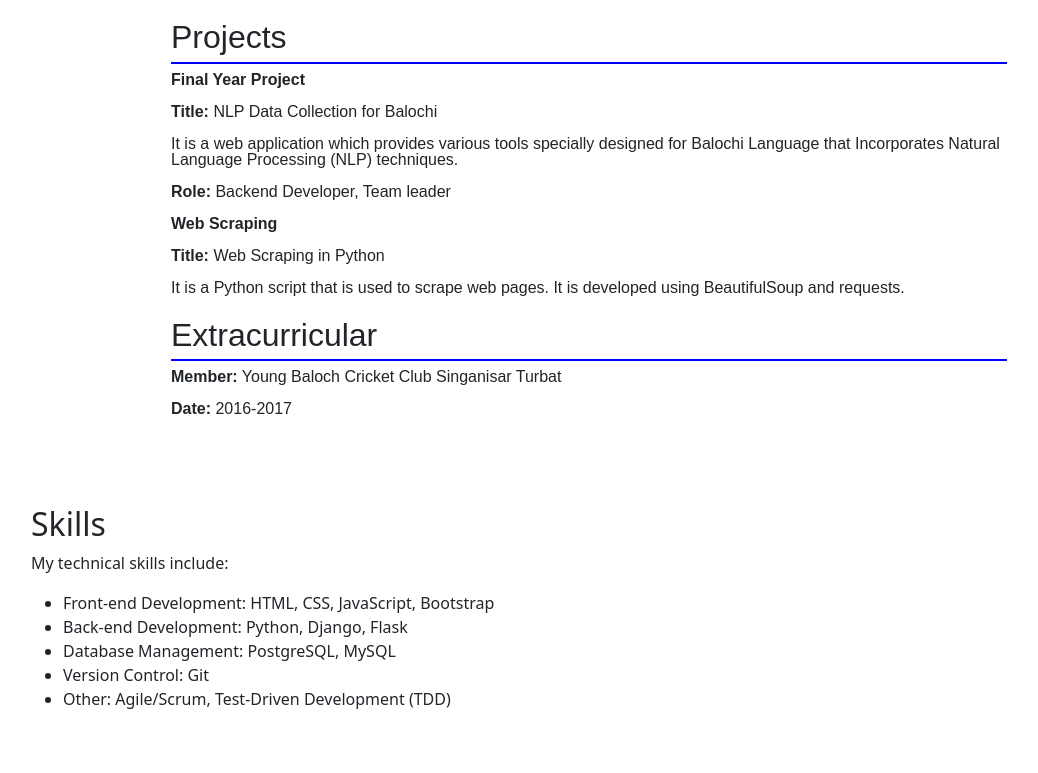
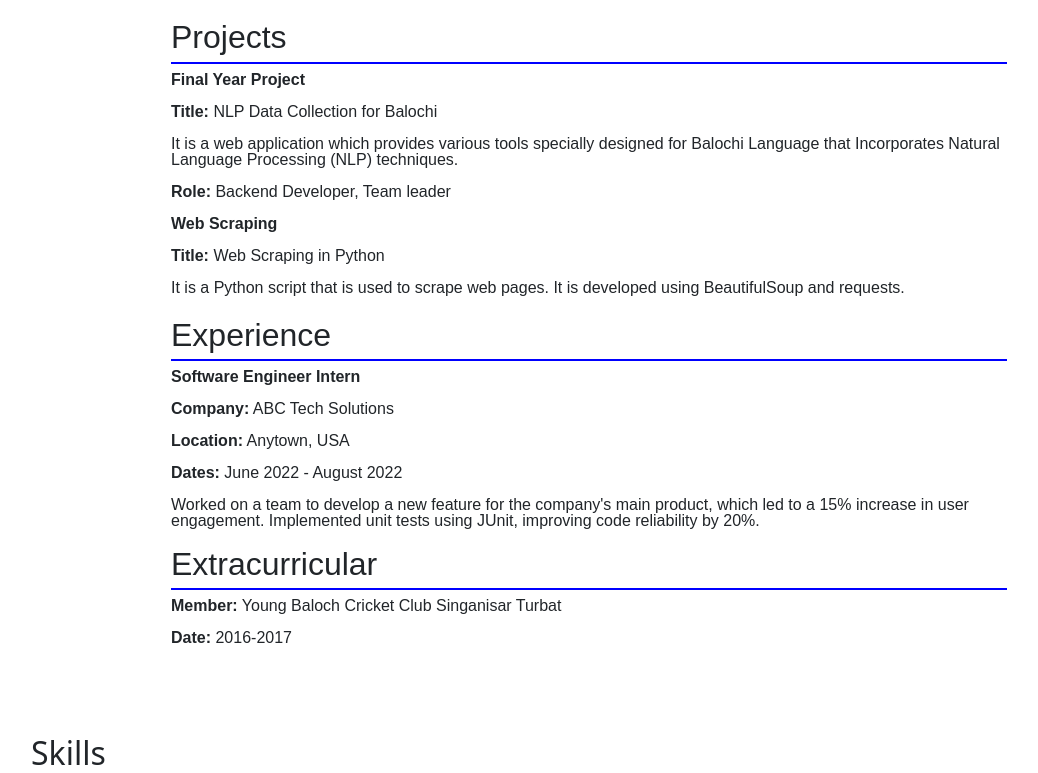
Before and after one commit to hafeezBaluch/Portfolio, a Django app: page / in a window 1280 px wide. Shown: the part 1715-2488 px from the top of the page, without its empty margins (51-1089 px from the left). Run offline with Django 5.2, Linux system fonts and the light colour scheme; some libraries are stand-ins or nearby versions.

Commit message:
added experience section in resume

```diff
--- a/portfolio/templates/index.html
+++ b/portfolio/templates/index.html
@@ -149,6 +149,15 @@
             <p>It is a Python script that is used to scrape web pages. It is developed using BeautifulSoup and requests.</p>
         </div>
 
+        <h2 class='heading'>Experience</h2>
+        <div class="experience">
+            <p><strong>Software Engineer Intern</strong></p>
+            <p><strong>Company:</strong> ABC Tech Solutions</p>
+            <p><strong>Location:</strong> Anytown, USA</p>
+            <p><strong>Dates:</strong> June 2022 - August 2022</p>
+            <p>Worked on a team to develop a new feature for the company's main product, which led to a 15% increase in user engagement. Implemented unit tests using JUnit, improving code reliability by 20%.</p>
+        </div>
+
         <h2 class='heading'>Extracurricular</h2>
         <div class="extracurricular">
             <p><strong>Member:</strong> Young Baloch Cricket Club Singanisar Turbat</p>
```
